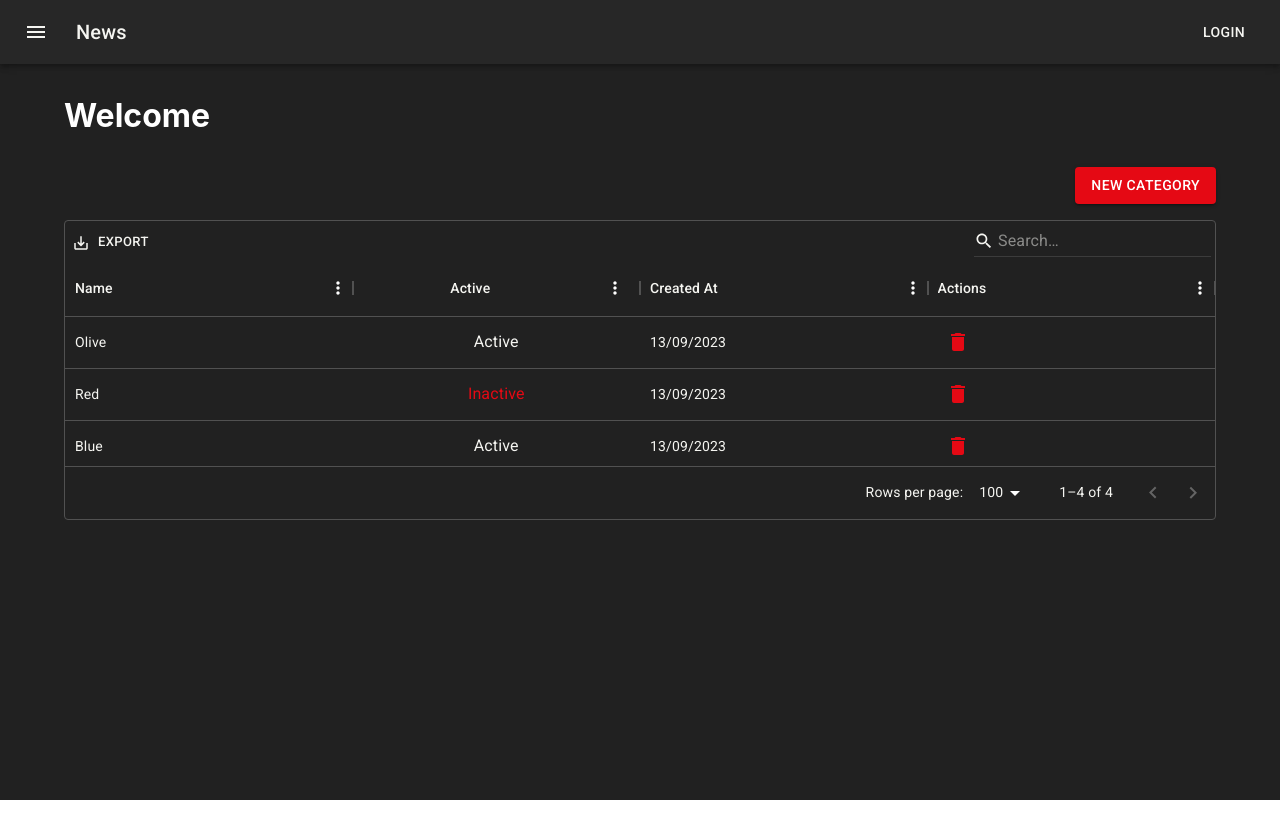
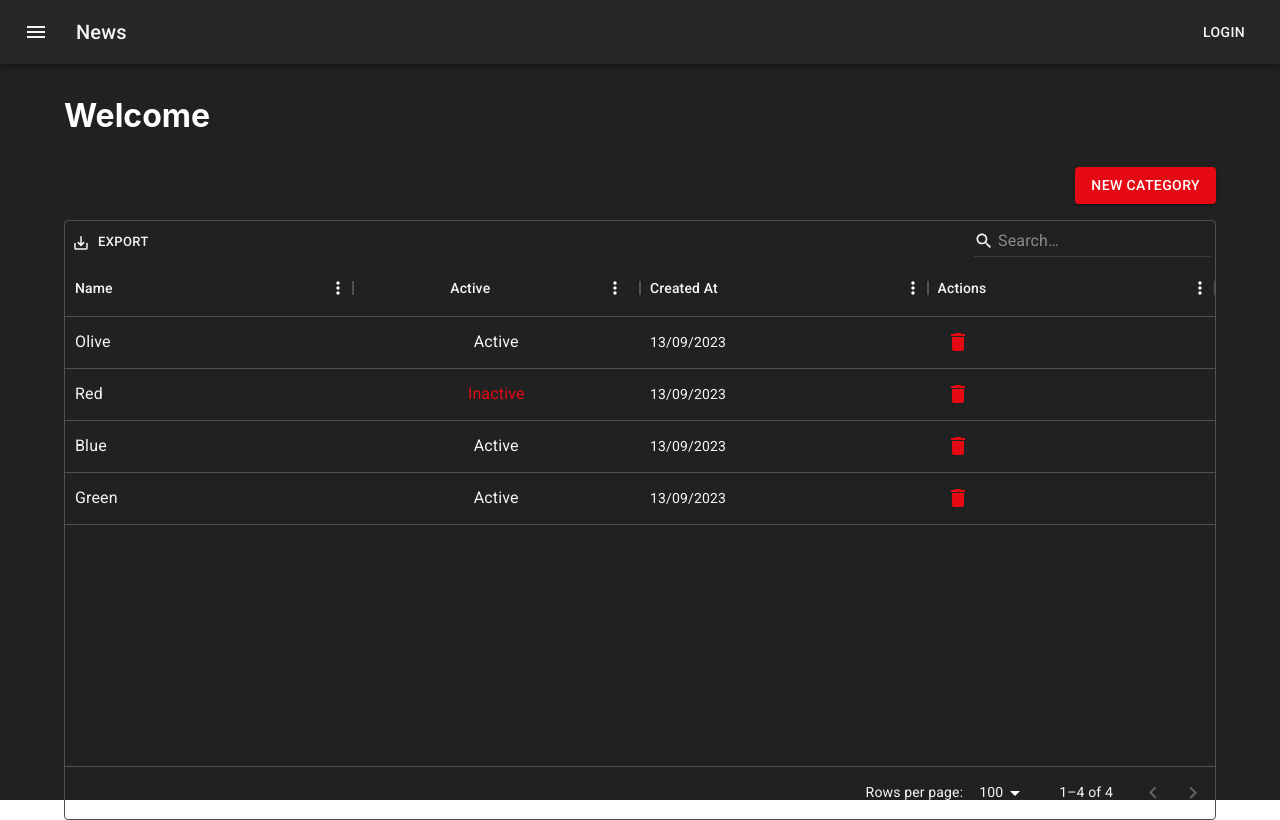
Before and after one commit to killertiger/fullcycle_codeflix, a React (Create React App) app: page / in a window 1280 px wide. Built offline with nearby package versions, Linux system fonts and the light colour scheme.

Commit message:
feat: :recycle: Refactor ListCategory

```diff
--- a/src/features/categories/ListCategory.tsx
+++ b/src/features/categories/ListCategory.tsx
@@ -6,6 +6,13 @@
 
 export const CategoryList = () => {
     const categories = useAppSelector(selectCategories)
+
+    const slotProps = {
+        toolbar: {
+            showQuickFilter: true,
+            quickFilterProps: { debounceMs: 500 }
+        },
+    }
 
     const rows: GridRowsProp = categories.map((category) => ({
         id: category.id,
@@ -19,7 +26,8 @@
         {
             field: 'name',
             headerName: 'Name',
-            flex: 1
+            flex: 1,
+            renderCell: renderNameCell,
         },
         {
             field: 'isActive',
@@ -61,6 +69,15 @@
         )
     }
 
+    function renderNameCell(rowData: GridRenderCellParams) {
+        return (
+            <Link style={{ textDecoration: "none" }}
+                href={`/categories/edit/${rowData.id}`}>
+                <Typography color="primary">{rowData.value}</Typography>
+            </Link>
+        )
+    }
+
     return (
         <Box maxWidth="lg" sx={{ mt: 4, mb: 4 }}>
             <Box display="flex" justifyContent="flex-end">
@@ -75,19 +92,19 @@
                 </Button>
             </Box>
 
-            <div style={{ height: 300, width: '100%' }}>
+            <Box sx={{ display: "flex", height: 600}}>
                 <DataGrid
-                    slots={{ toolbar: GridToolbar }}
+                    columns={columns}
+                    disableColumnFilter={true}
                     disableColumnSelector={true}
-                    disableColumnFilter={true}
                     disableDensitySelector={true}
                     disableRowSelectionOnClick={true}
-                    slotProps={{
-                        toolbar: { showQuickFilter: true}
-                    }}
+                    pageSizeOptions={[2, 20, 50, 100]}
                     rows={rows}
-                    columns={columns} />
-            </div>
+                    slotProps={slotProps}
+                    slots={{ toolbar: GridToolbar }}
+                    />
+            </Box>
         </Box>
     )
 };
```
